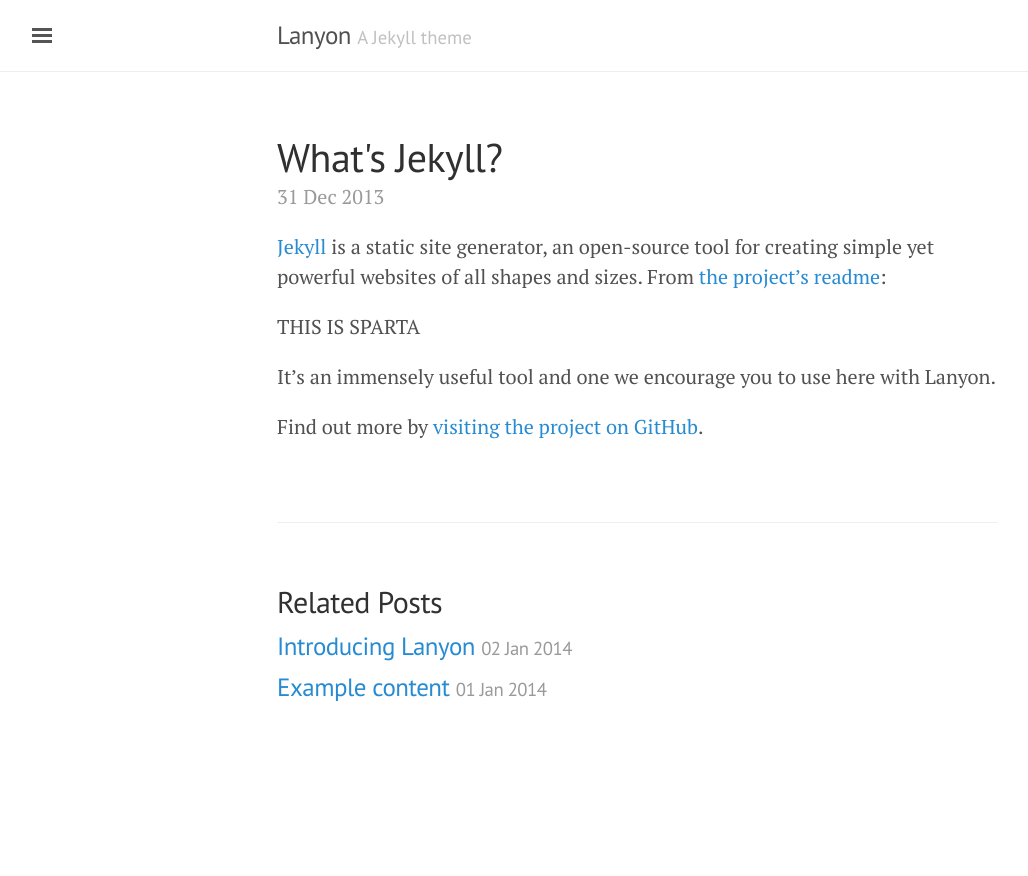
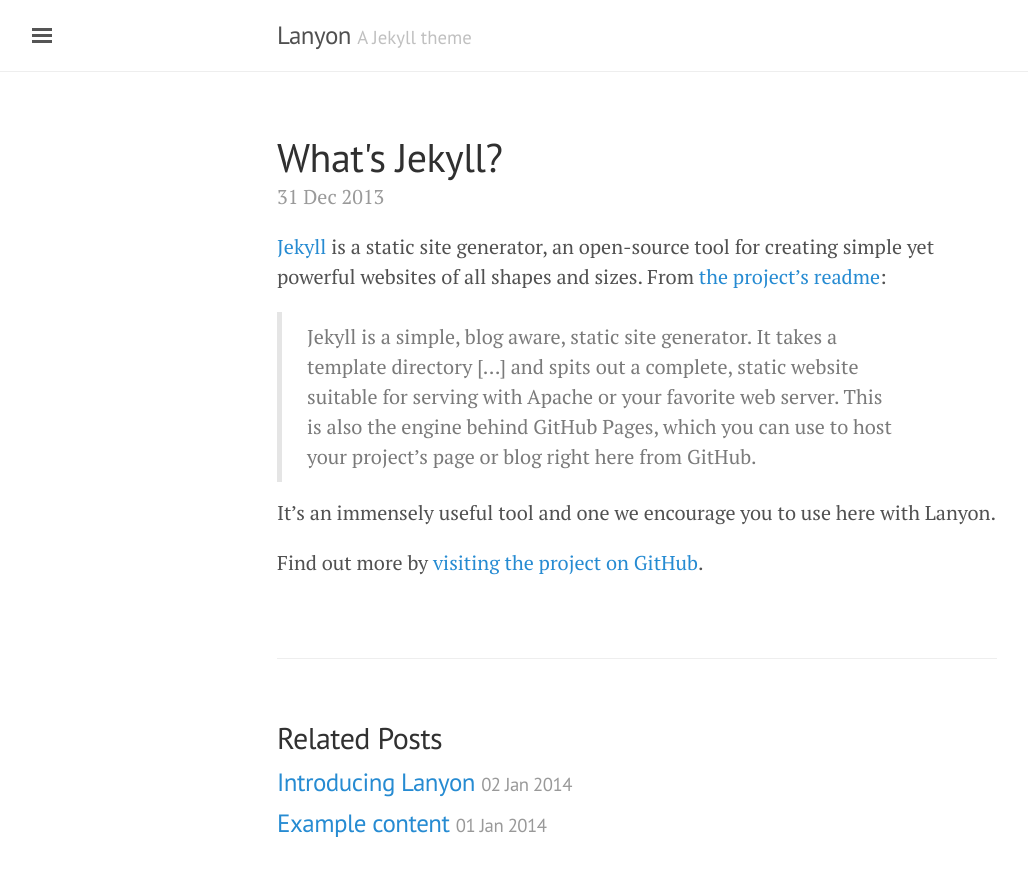
Before and after one commit to spsid1711/etasbasi.github.io, a Jekyll site: the page built from _posts/2013-12-31-whats-jekyll.md, in a window 1280 px wide. Shown: the top 876 px of the page, without its empty margins (3-1031 px from the left). Built offline with Jekyll 4.4.1, drawn with Linux system fonts in a browser that asks for light colours.

Commit message:
try to add a new page the first time

```diff
--- a/_posts/2013-12-31-whats-jekyll.md
+++ b/_posts/2013-12-31-whats-jekyll.md
@@ -5,7 +5,7 @@
 
 [Jekyll](http://jekyllrb.com) is a static site generator, an open-source tool for creating simple yet powerful websites of all shapes and sizes. From [the project's readme](https://github.com/mojombo/jekyll/blob/master/README.markdown):
 
-THIS IS SPARTA
+  > Jekyll is a simple, blog aware, static site generator. It takes a template directory [...] and spits out a complete, static website suitable for serving with Apache or your favorite web server. This is also the engine behind GitHub Pages, which you can use to host your project’s page or blog right here from GitHub.
 
 It's an immensely useful tool and one we encourage you to use here with Lanyon.
 
```
Also changed, not shown: contact.md (added, +6 -0 lines).
